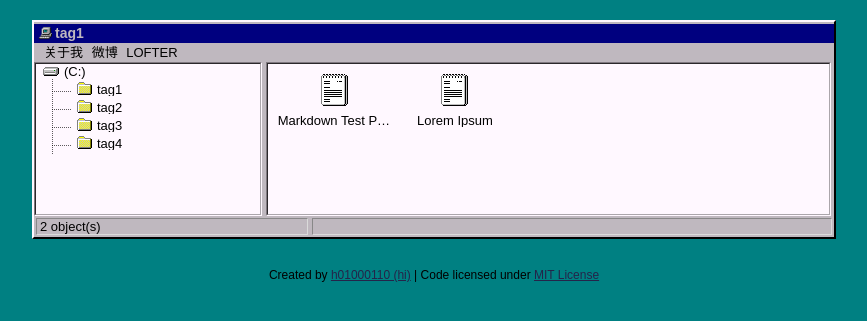
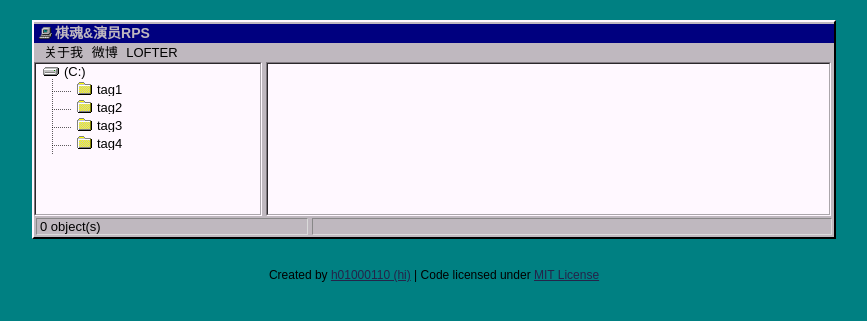
Before and after one commit to nightson1988/nightson1988.github.io, a Jekyll site: the page built from tags/tag1.html, in a window 1280 px wide. Shown: the top 321 px of the page, without its empty margins (206-1073 px from the left). Built offline with Jekyll 4.4.1, drawn with Linux system fonts in a browser that asks for light colours.

Commit message:
Update tag1.html

```diff
--- a/tags/tag1.html
+++ b/tags/tag1.html
@@ -1,5 +1,5 @@
 ---
 layout: tag
-tag: tag1
+tag: 棋魂&演员RPS
 permalink: /tag/tag1/
 ---
```
